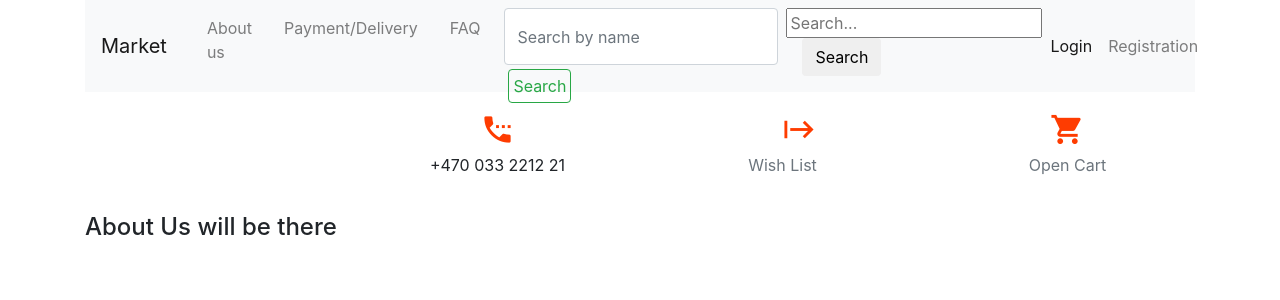
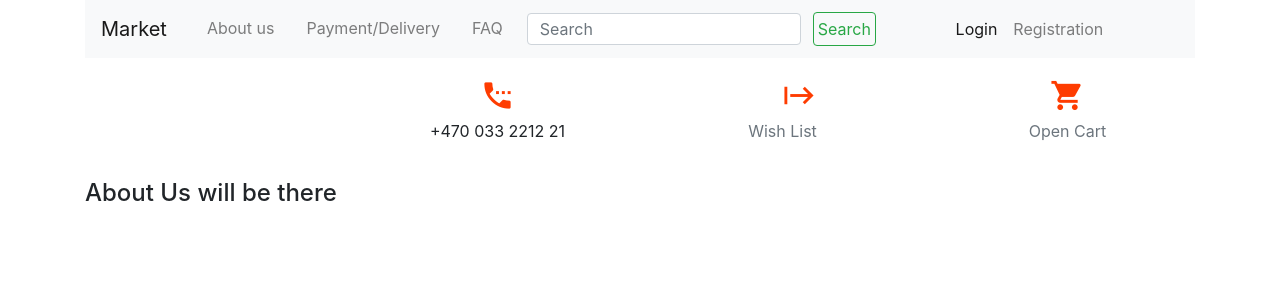
Before and after one commit to yurabysaha/de_market, a Django app: page /about/ in a window 1280 px wide. Shown: the top 300 px of the page. Run offline with Django 3.2, Linux system fonts and the light colour scheme; parts of the project's set-up code (start-up, migrations or seed data) failed here and were passed over; some libraries are stand-ins or nearby versions.

Commit message:
Added search by item

```diff
--- a/pages/views.py
+++ b/pages/views.py
@@ -21,8 +21,7 @@ def faq(request):
     return render(request, 'faq.html')
 
 
-def search(request, item_id):
+def search(request):
     query = request.GET.get('q')
-    if query:
-        items = Item.objects.filter(title_en__icontains=query)
-        return render(request, 'search.html', {'items': items})
+    items = Item.objects.filter(title_en__icontains=query)
+    return render(request, 'search.html', {'items': items})
--- a/templates/base.html
+++ b/templates/base.html
@@ -45,19 +45,11 @@
                 <li class="nav-item ml-3">
                     <a class="nav-link" href="{% url 'faq' %}">FAQ</a>
                 </li>
-                <form class="form-inline my-2 my-lg-0 ml-3">
-                    <input class="form-control mr-sm-2 h-75" type="search" placeholder="Search by name" aria-label="Search">
-                    <a href="{% url 'search' %}"><button class="btn btn-outline-success h-75 p-1 m-1" type="submit">Search</button>
-                </form>
 
-
-                <form type="GET" action='' style="margin: 0">
-                    <input type="text" name="q"  placeholder="Search..." value="{{ request.GET.q }}"/>
-                    <a href="{% url 'search' %}"><input type="submit" value="Search" class="btn btn-outline-white btn-md my-2 my-sm-0 ml-3"/></a>
-                </form>
-
-
-
+               <form class="form-inline my-2 my-lg-0 ml-3" id="searchform" aria-label="Search" action="{% url 'search' %}" method="get" accept-charset="utf-8">
+                     <input class="form-control mr-sm-2 h-75" id="searchbox" name="q" type="text" placeholder="Search">
+                     <a href="{% url 'search' %}"><button class="btn btn-outline-success h-75 p-1 m-1" type="submit">Search</button></a>
+               </form>
 
             </ul>
             <ul class="navbar-nav mr-auto">
```
Also changed, not shown: pages/templates/search.html (deleted, +0 -10 lines).
